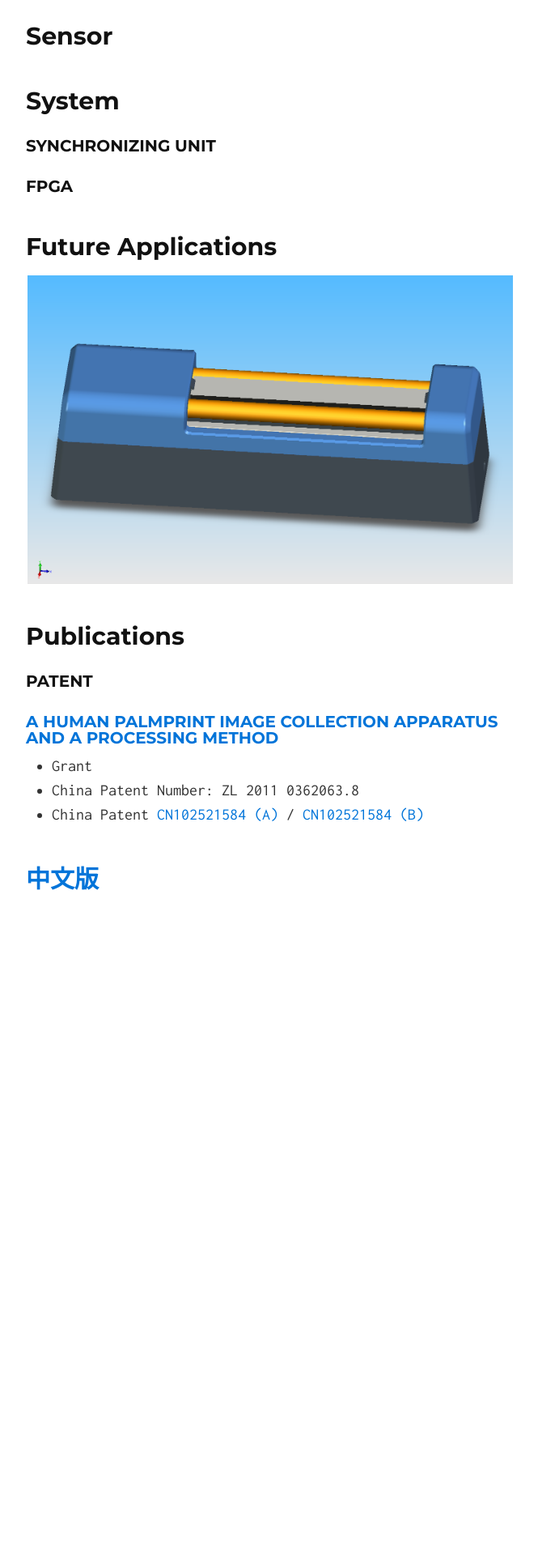
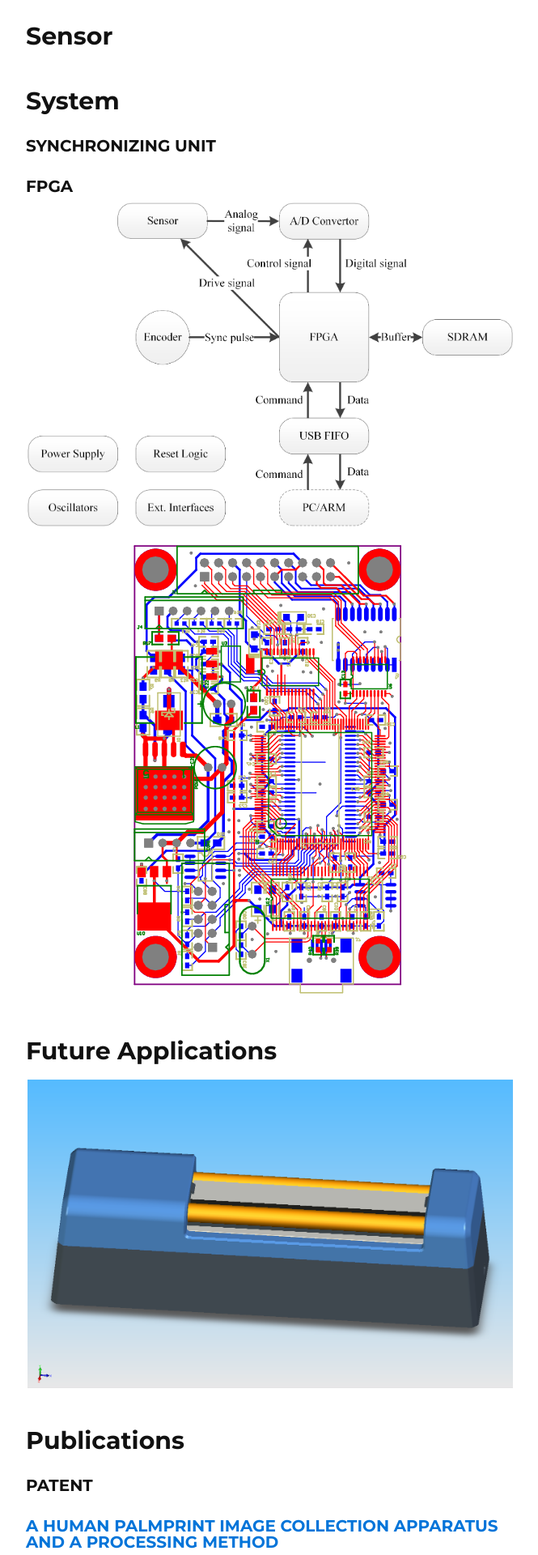
Before and after one commit to quxiaofeng/lps, a Jekyll site: the page built from index.html, in a window 1280 px wide. Shown: the part 1628-3548 px from the top of the page at 81% size, without its empty margins (306-971 px from the left). Built offline with Jekyll 4.4.1, drawn with Linux system fonts in a browser that asks for light colours; Markdown is read by kramdown in place of the engine named in the settings; before the commit the page ends 2829 px from its top, so only the background shows below that.

Commit message:
Added new images
Signed-off-by: Xiaofeng QU <xiaofeng.qu.hk@ieee.org>

```diff
--- a/_includes/index.md
+++ b/_includes/index.md
@@ -21,6 +21,10 @@ System
 
 ### FPGA
 
+![FPGA Board Block Diagram](/img/fpga-board-block-diagram.png)
+
+![FPGA Board PCB Layout](/img/fpga-board-pcb-layout.png)
+
 Future Applications
 ------------
 
```
Also changed, not shown: img/fpga-board-block-diagram.png (added), img/fpga-board-pcb-layout.png (renamed from img/9bcircuit_pcb.png), 1 other file.
